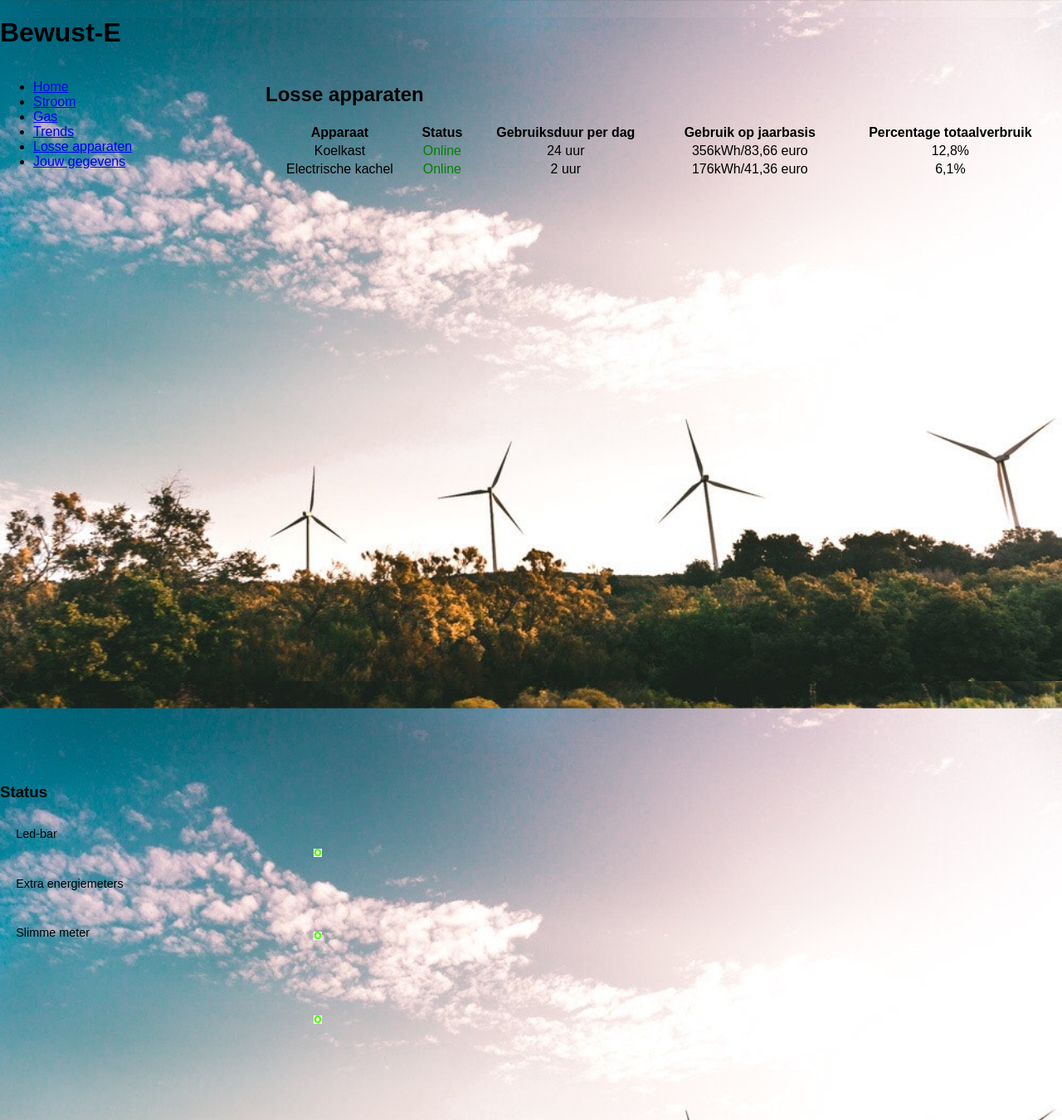
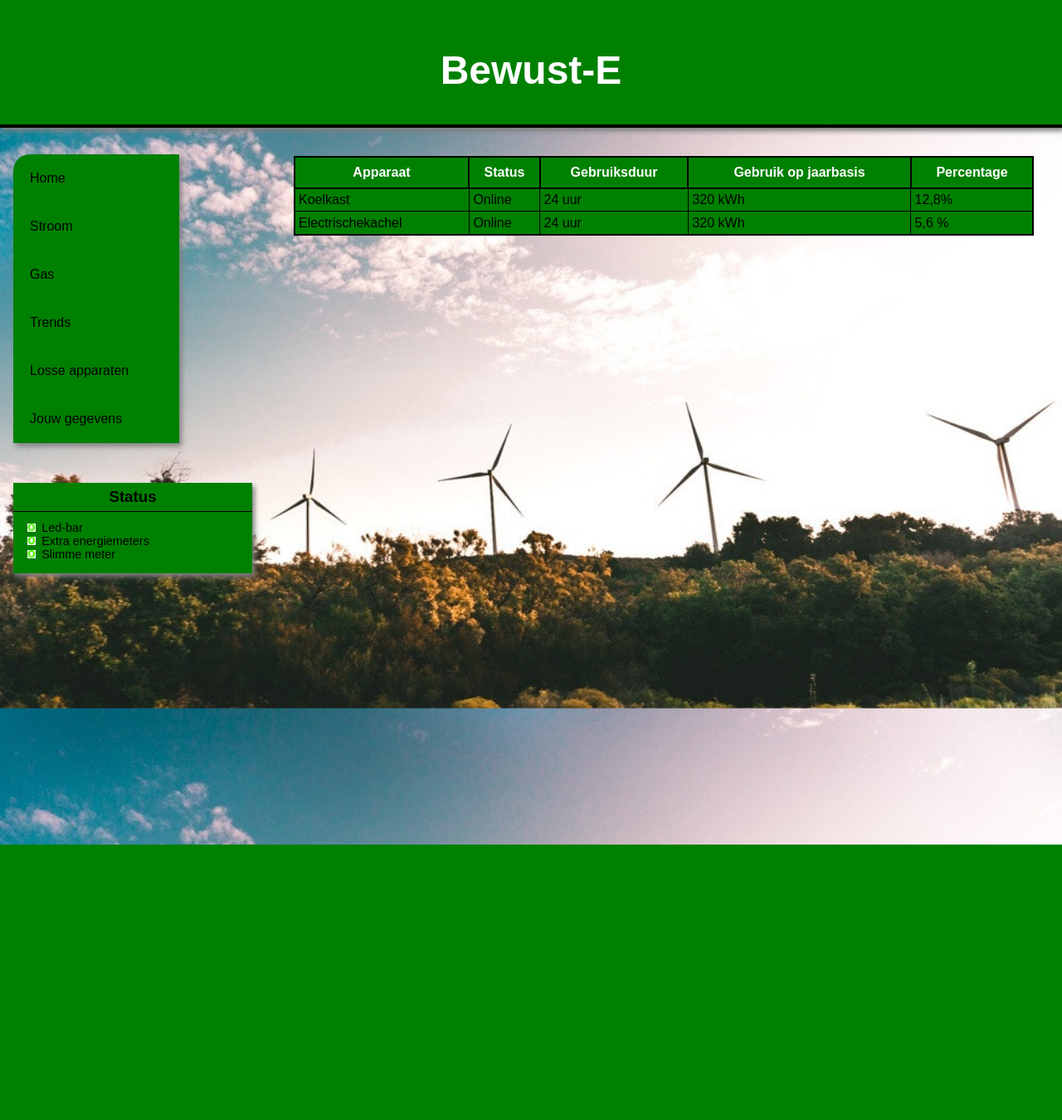
Before and after one commit to kebabinjeneus/Challenge-D3D, a PHP site: page /apparaten.htm in a window 1280 px wide. Shown: the whole page at 83% size. After the commit the page ends 1018 px from the top, so only its background shows below. Run offline with PHP 8.4, Linux system fonts and the light colour scheme.

Commit message:
update website

```diff
--- a/src/html/apparaten.htm
+++ b/src/html/apparaten.htm
@@ -1,64 +1,74 @@
 <!DOCTYPE html>
 <html>
     <head>
+
         <title>Bewust-E</title>
+        <link rel="stylesheet" type="text/css" href="css/main-style.css">
 
-        <link rel="stylesheet" type="text/css" href="css/main-style.css">
-	    <link rel="stylesheet" type="text/css" href="css/apparaat.css">
     </head>
 
     <body>
-        <div class="header">
+
+        <div class="title"></br>
+
             <h1>Bewust-E</h1>
+
         </div>
-        <div class="sidebar left">
-            <ul>
-                <li><a class="sidebar-links" href="index.htm">Home</a></li>
-                <li><a class="sidebar-links" href="stroom.htm">Stroom</a></li>
-                <li><a class="sidebar-links" href="gas.htm">Gas</a></li>
-                <li><a class="sidebar-links" href="trends.htm">Trends</a></li>
-                <li><a class="sidebar-links" href="apparaten.htm">Losse apparaten</a></li>
-                <li><a class="sidebar-links" href="gegevens.htm">Jouw gegevens</a></li>
+
+        <div class="left">
+
+            <div class="navbar">
+                <a href="index.htm"><div class="navbar-button">Home</div></a>
+                <a href="stroom.htm"><div class="navbar-button">Stroom</div></a>
+                <a href="gas.htm"><div class="navbar-button">Gas</div></a>
+                <a href="trends.htm"><div class="navbar-button">Trends</div></a>
+                <a href="apparaten.htm"><div class="navbar-button">Losse apparaten</div></a>
+                <a href="gegevens.htm"><div class="navbar-button">Jouw gegevens</div></a>
+            </div>
+
+            <div class="statbar">
+
+                <h3>Status</h3>
+
+                <ul class="status">
+                    <li>Led-bar</li>
+                    <li>Extra energiemeters</li>
+                    <li>Slimme meter</li>
                 </ul>
+
             </div>
-        <div class="main right">
-		<h2>Losse apparaten</h2>
-		<table>
+
+        </div>
+
+        <div class= "right">
+
+            <table class="tables">
+
                 <tr>
                     <th>Apparaat</th>
                     <th>Status</th>
-				<th>Gebruiksduur per dag</th>
+                    <th>Gebruiksduur</th>
                     <th>Gebruik op jaarbasis</th>
-				<th>Percentage totaalverbruik</th>
+                    <th>Percentage</th>
                 </tr>
                 <tr>
                     <td>Koelkast</td>
-				<td style="color: green;" >Online</td>
+                    <td>Online</td>
                     <td>24 uur</td>
-				<td>356kWh/83,66 euro</td>
+                    <td>320 kWh</td>
                     <td>12,8%</td>
                 </tr>
                 <tr>
-				<td>Electrische kachel</td>
-				<td style="color: green;" >Online</td>
-				<td>2 uur</td>
-				<td>176kWh/41,36 euro</td>
-				<td>6,1%</td>
+                    <td>Electrischekachel</td>
+                    <td>Online</td>
+                    <td>24 uur</td>
+                    <td>320 kWh</td>
+                    <td>5,6 %</td>
                 </tr>
+
             </table>
+
         </div>
-        <div class="footer">
-            <h3>Status</h3>
-            <div class="left">
-                <p class="status" >Led-bar</p>
-                <p class="status" >Extra energiemeters</p>
-                <p class="status" >Slimme meter</p>
-            </div>
-            <div class="right">
-                <img src="groen.png" alt="OK" class="status" /></br>
-                <img src="groen.png" alt="OK" class="status" /></br>
-                <img src="groen.png" alt="OK" class="status" /></br>
-            </div>
-        </div>
+
     </body>
 </html>
--- a/src/html/css/main-style.css
+++ b/src/html/css/main-style.css
@@ -23,7 +23,6 @@ html, body {
 .title h1 {
     color: white;
     font-size: 300%;
-    border-bottom-color: green;
 }
 
 .left {
@@ -35,6 +34,7 @@ html, body {
 
 .navbar {
     height: auto;
+    max-width: 200px;
     margin-top: 10%;
     margin-left: 5%;
     margin-right: 5%;
@@ -138,3 +138,23 @@ html, body {
     border:solid 1px;
 
 }
+
+.tables {
+    border-collapse: collapse;
+    background-color: green;
+    margin: 3.5%;
+    width: 93%;
+    min-width: 600px;
+    border: 2px solid black;
+}
+
+.tables td {
+    border: 1px solid black;
+    padding: 0.5%;
+}
+
+.tables th {
+    border: 2px solid black;
+    padding: 1%;
+    color:white;
+}
```
Also changed, not shown: src/html/gegevens.htm (+31 -26 lines), src/html/index.htm (+2 -5 lines), src/html/trends.htm (+4 -4 lines). Lines whose indentation alone changed are shown as unchanged.
